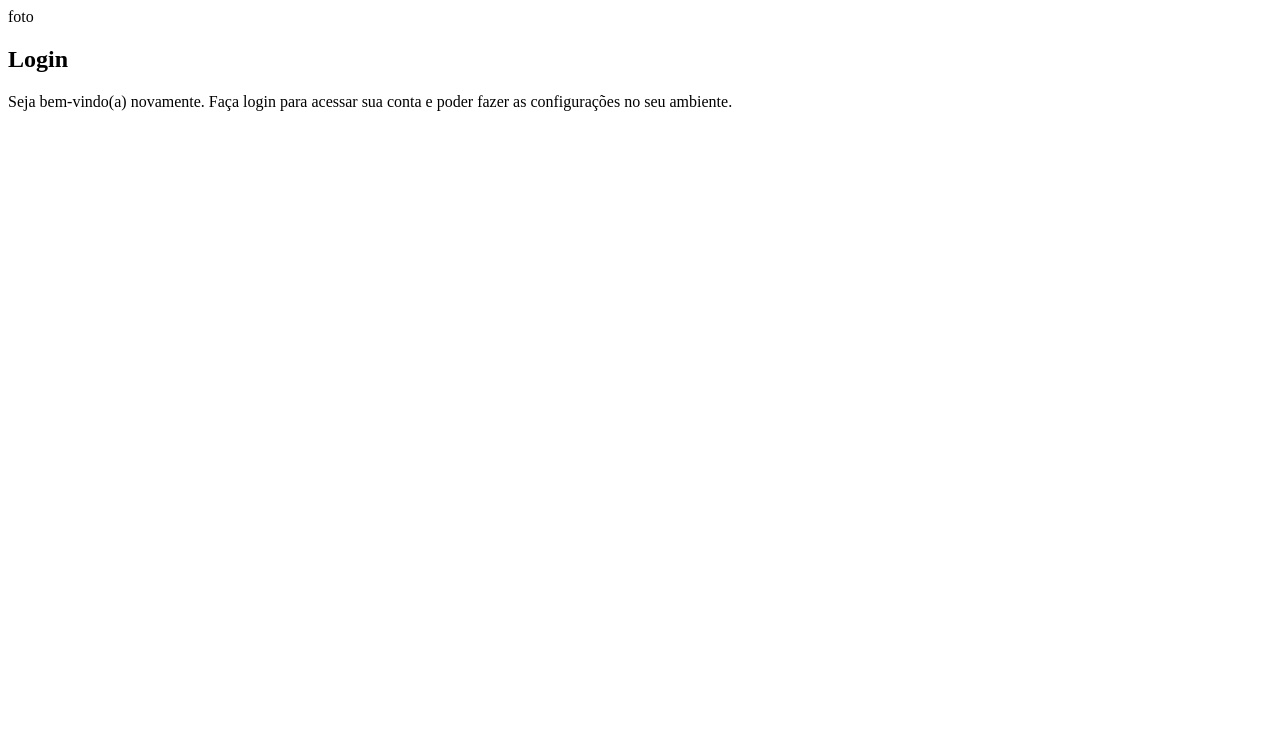
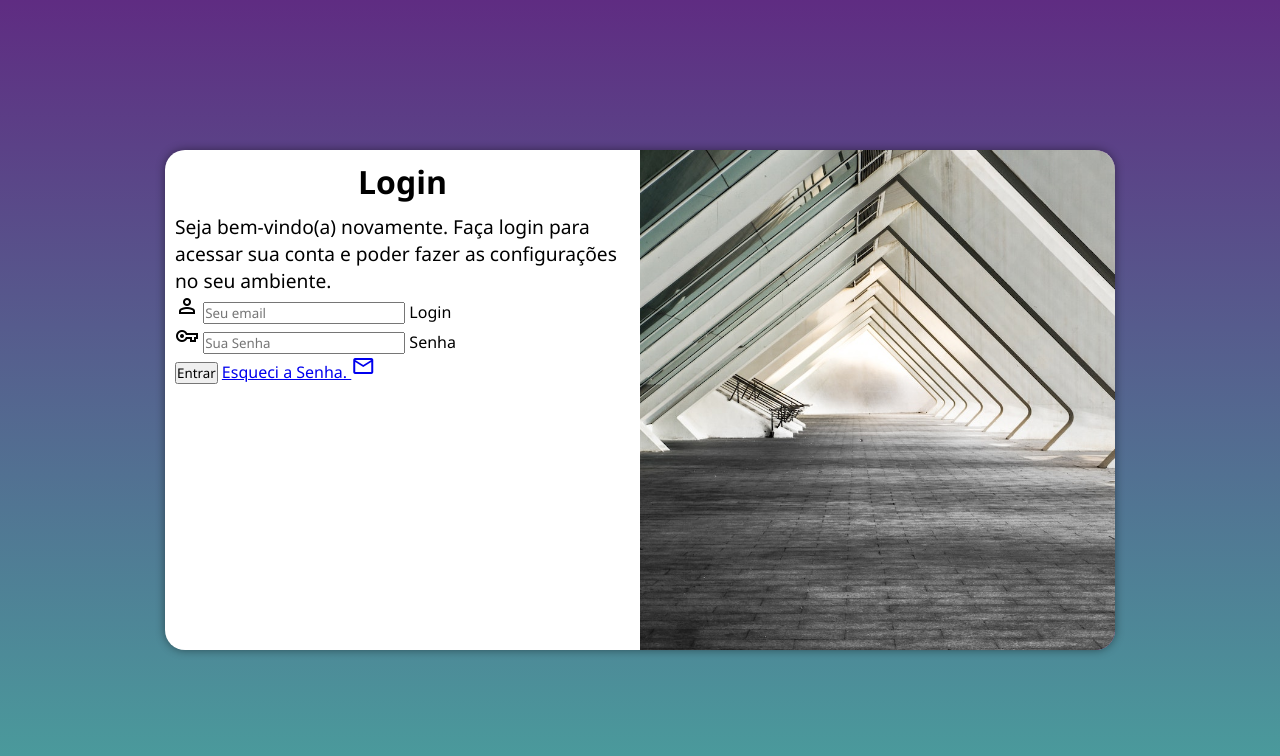
Before and after one commit to thiagonsk/projeto-login, a plain HTML site: page index.html in a window 1280 px wide. Drawn offline with nearby package versions, Linux system fonts and the light colour scheme.

Commit message:
problemas com texto

```diff
--- /dev/null
+++ b/estilos/media-query.css
@@ -0,0 +1,59 @@
+@charset "UTF-8";
+
+@media screen and (min-width: 768px) and (max-width: 992px) {
+    body {
+        background-image: linear-gradient(to top, #49a09d, #5f2c82);
+    }
+
+    section#login {
+        width: 80vw;
+    }
+
+    section#login > div#imagem {
+        float: left;
+        width: 30%;
+        height: 100%;
+    }
+
+    section#login > div#formulario {
+        float: right;
+        width: 70%;
+    }
+
+    div#formulario > h1 {
+        font-size: 1.5em;
+    }
+
+    div#formulario > p {
+        font-size: 1em;
+    }
+}
+
+@media screen and (min-width: 992px) {
+    body {
+        background-image: linear-gradient(to top, #49a09d, #5f2c82);
+    }
+
+    section#login {
+        width: 950px;
+    }
+
+    section#login > div#imagem {
+        float: right;
+        width: 50%;
+        height: 100%;
+    }
+
+    section#login > div#formulario {
+        float: left;
+        width: 50%;
+    }
+
+    div#formulario > h1 {
+        font-size: 2em;
+    }
+
+    div#formulario > p {
+        font-size: 1.2em;
+    }
+}
--- a/estilos/styles.css
+++ b/estilos/styles.css
@@ -5,3 +5,60 @@
     verde: #49a09d
     Lilas: #5f2c82
 */
+
+* {
+    font-family: 'Segoe UI', Tahoma, Geneva, Verdana, sans-serif;
+    padding: 0px;
+    margin: 0px;
+    box-sizing: border-box;
+}
+
+body, html {
+    background-color: #5f2c82;
+    height: 100vh;
+    width: 100vw;
+}
+
+main {
+    position: relative;
+    height: 100vh;
+    width: 100vw;
+}
+
+section#login {
+    position: absolute;
+    top: 50%;
+    left: 50%;
+    transform: translate(-50%, -50%);
+    overflow: hidden;
+
+    background-color: white;
+    width: 250px;
+    height: 500px;
+    border-radius: 20px;
+    box-shadow: 0px 0px 10px rgba(0, 0, 0, 0.445);
+
+    transition: width .3s, height .3s;
+    transition-timing-function: ease;
+}
+
+section#login > div#imagem {
+    display: block;
+    background: #5f2c82 url(../imagens/ivan.jpg) center center no-repeat ;
+    background-size: cover;
+    height: 200px;
+}
+
+section#login > div#formulario {
+    display: block;
+    padding: 10px;
+}
+
+div#formulario > h1 {
+    text-align: center;
+    margin-bottom: 10px;
+}
+
+div#formulario > p {
+    font-size: 0.8em;
+}
--- a/index.html
+++ b/index.html
@@ -5,20 +5,39 @@
     <meta http-equiv="X-UA-Compatible" content="IE=edge">
     <meta name="viewport" content="width=device-width, initial-scale=1.0">
     <title>Login</title>
+    <link rel="stylesheet" href="https://fonts.googleapis.com/css2?family=Material+Symbols+Outlined:opsz,wght,FILL,GRAD@20..48,100..700,0..1,-50..200" />
     <link rel="stylesheet" href="estilos/styles.css">
+    <link rel="stylesheet" href="estilos/media-query.css">
 </head>
 <body>
     <main>
         <section id="login">
             <div id="imagem">
-                foto
+
             </div>
 
             <div id="formulario">
                 <h1>Login</h1>
                 <p>Seja bem-vindo(a) novamente. Faça login para acessar sua conta e poder fazer as configurações no seu ambiente.</p>
-                <form action="login.php" method="post">
+                <form action="login.php" method="post" autocomplete="on">
+                    <div class="campo">
+                        <span class="material-symbols-outlined">
+                            person_filled
+                        </span>
+                        <input type="email" name="login" id="ilogin" placeholder="Seu email" autocomplete="email" required maxlength="30">
+                        <label for="ilogin">Login</label>
+                    </div>
 
+                    <div class="campo">
+                        <span class="material-symbols-outlined">
+                            vpn_key
+                        </span>
+                        <input type="password" name="senha" id="isenha" placeholder="Sua Senha" autocomplete="current-password" required minlength="8" maxlength="20">
+                        <label for="isenha">Senha</label>
+                    </div>
+
+                    <input type="submit" value="Entrar">
+                    <a href="esqueci.html">Esqueci a Senha. <span class="material-symbols-outlined">mail</span></a>
                 </form>
             </div>
         </section>
```
